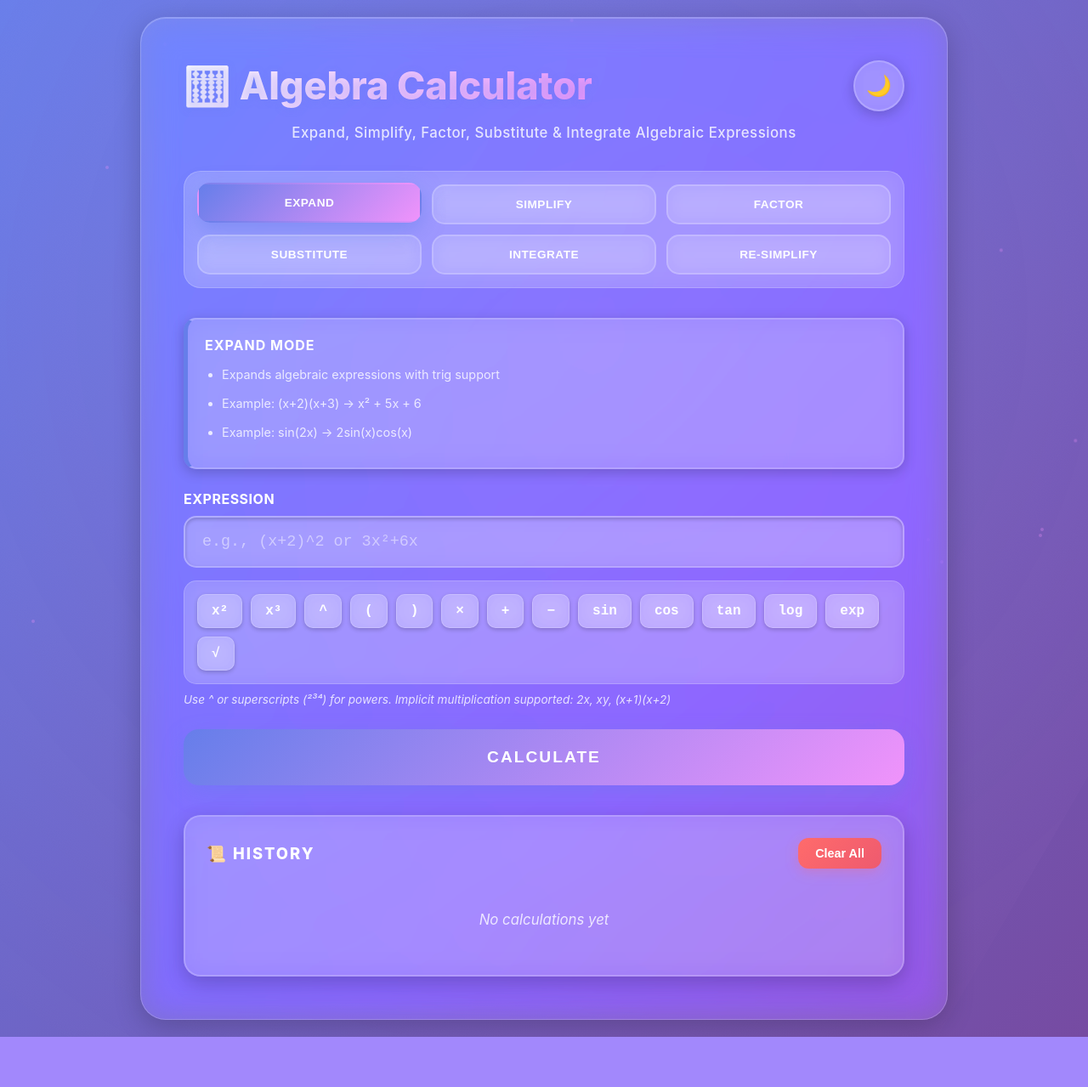
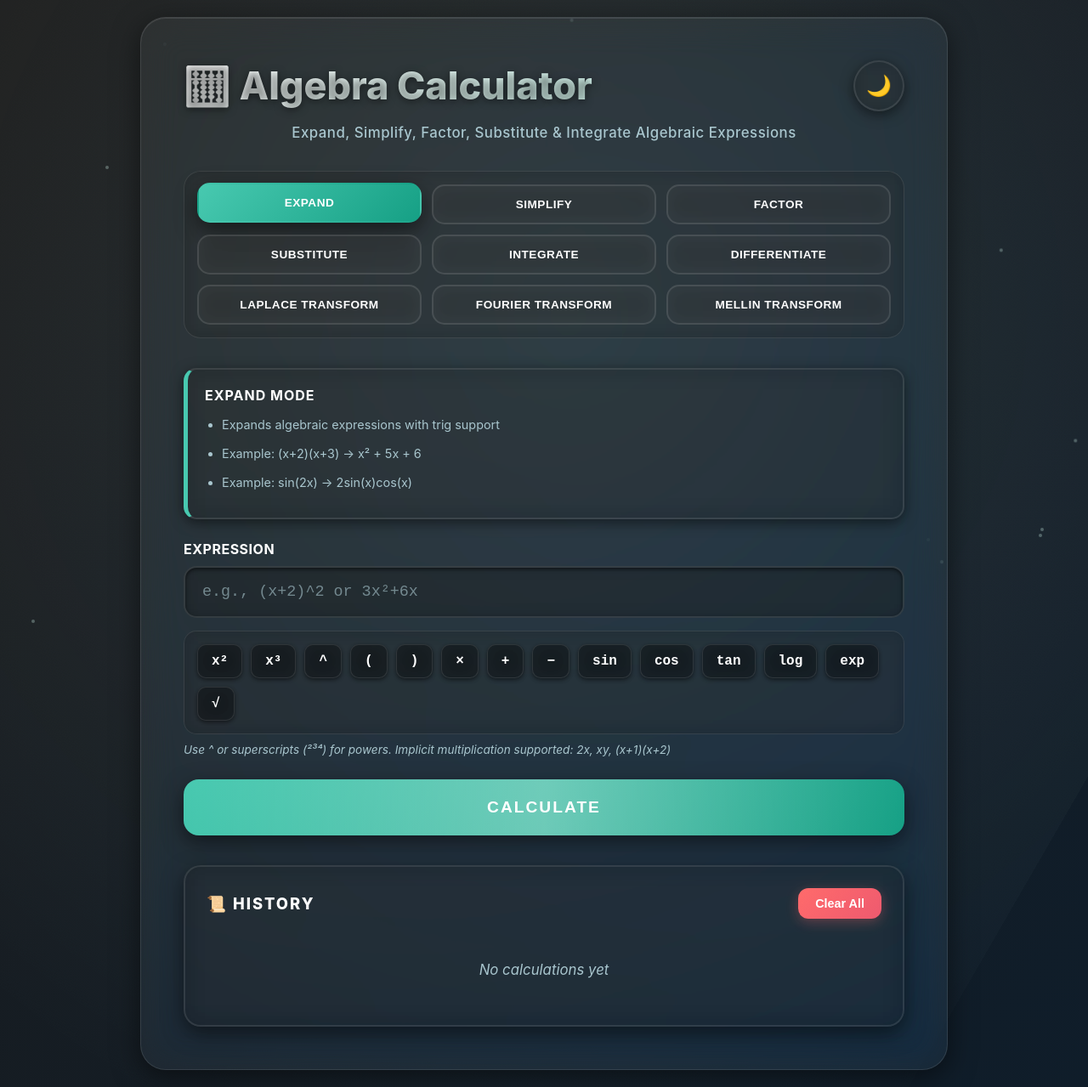
Before and after one commit to Aquaa19/MathExprWeb, a Flask app: page / in a window 1280 px wide. Shown: the whole page at 85% size. Before the commit the page ends 1220 px from the top, so only its background shows below. Run offline with Flask 3, Linux system fonts and the light colour scheme.

Commit message:
feat(calculus, ui): Massive calculus feature expansion and theme overhaul
This release introduces four new symbolic calculation modes and significantly refactors the core integration logic for greater reliability, alongside major frontend usability and styling improvements.

Features & Enhancements:
- **New Modes:** Added dedicated modes for Differentiation (Nth-order) and three Integral Transforms: Laplace, Fourier, and Mellin.
- **Integration Reliability:** Refactored integration pipeline to fully leverage sympy.integrate, ensuring robust support for complex forms like **Trigonometric Substitution** and **Partial Fractions**.
- **UI/UX Refinement:** Moved the **Re-Simplify** functionality from the main mode selection into a contextual action button in the result panel.
- **Loading State:** Implemented a visual **progress bar loop** on the Calculate button during API requests to indicate active computation.
- **Theming:** Applied new color palettes for both themes: **Dark Theme (Teal/Emerald)** and **Light Theme (Complimentary Cherry)**, and updated the mode button hover effect (dark text on hover).

Refactoring:
- **Cleanup:** Removed redundant manualintegrate import from solver_utils.py.
- **API Consistency:** Standardized all solver utility functions to consistently return (display_result, latex_output, error).

```diff
--- a/app.py
+++ b/app.py
@@ -2,7 +2,9 @@
 from flask import Flask, render_template, request, jsonify
 from solver_utils import (
     expand_expr, simplify_expr, factor_expr, substitute_expr,
-    integrate_expr, resimplify_expr
+    integrate_expr, resimplify_expr,
+    laplace_transform_expr, fourier_transform_expr, mellin_transform_expr,
+    differentiate_expr # New import
 )
 import os
 
@@ -19,35 +21,56 @@
     expr = data.get('expr', '')
 
     if mode == 'expand':
-        res, err = expand_expr(expr)
+        display, latex, err = expand_expr(expr)
         if err:
             return jsonify({'ok': False, 'error': err}), 400
-        return jsonify({'ok': True, 'result': res})
+        return jsonify({'ok': True, 'result': display, 'latex': latex})
     elif mode == 'simplify':
-        res, err = simplify_expr(expr)
+        display, latex, err = simplify_expr(expr)
         if err:
             return jsonify({'ok': False, 'error': err}), 400
-        return jsonify({'ok': True, 'result': res})
+        return jsonify({'ok': True, 'result': display, 'latex': latex})
     elif mode == 'factor':
-        res, err = factor_expr(expr)
+        display, latex, err = factor_expr(expr)
         if err:
             return jsonify({'ok': False, 'error': err}), 400
-        return jsonify({'ok': True, 'result': res})
+        return jsonify({'ok': True, 'result': display, 'latex': latex})
     elif mode == 'substitute':
-        res, err = substitute_expr(expr)
+        display, latex, err = substitute_expr(expr)
         if err:
             return jsonify({'ok': False, 'error': err}), 400
-        return jsonify({'ok': True, 'result': res})
+        return jsonify({'ok': True, 'result': display, 'latex': latex})
     elif mode == 'integrate':
         display, latex, err = integrate_expr(expr)
         if err:
             return jsonify({'ok': False, 'error': err}), 400
         return jsonify({'ok': True, 'result': display, 'latex': latex})
-    elif mode == 'resimplify':
-        res, err = resimplify_expr(expr)
+    elif mode == 'differentiate':
+        display, latex, err = differentiate_expr(expr)
         if err:
             return jsonify({'ok': False, 'error': err}), 400
-        return jsonify({'ok': True, 'result': res})
+        return jsonify({'ok': True, 'result': display, 'latex': latex})
+    # 'resimplify' mode is now an action button on the result section
+    elif mode == 'resimplify':
+        display, latex, err = resimplify_expr(expr)
+        if err:
+            return jsonify({'ok': False, 'error': err}), 400
+        return jsonify({'ok': True, 'result': display, 'latex': latex})
+    elif mode == 'laplace_t':
+        display, latex, err = laplace_transform_expr(expr)
+        if err:
+            return jsonify({'ok': False, 'error': err}), 400
+        return jsonify({'ok': True, 'result': display, 'latex': latex})
+    elif mode == 'fourier_t':
+        display, latex, err = fourier_transform_expr(expr)
+        if err:
+            return jsonify({'ok': False, 'error': err}), 400
+        return jsonify({'ok': True, 'result': display, 'latex': latex})
+    elif mode == 'mellin_t':
+        display, latex, err = mellin_transform_expr(expr)
+        if err:
+            return jsonify({'ok': False, 'error': err}), 400
+        return jsonify({'ok': True, 'result': display, 'latex': latex})
     else:
         return jsonify({'ok': False, 'error': f"Unknown mode '{mode}'"}), 400
 
--- a/static/css/style.css
+++ b/static/css/style.css
@@ -5,35 +5,37 @@
 }
 
 :root {
-    --primary: #667eea;
-    --secondary: #764ba2;
-    --accent: #f093fb;
-    --bg-start: #667eea;
-    --bg-end: #764ba2;
-    --glass-bg: rgba(255, 255, 255, 0.1);
-    --glass-border: rgba(255, 255, 255, 0.2);
+    /* DARK THEME: TEAL/EMERALD (RETAINED) */
+    --primary: #48c9b0; /* Bright Teal (Buttons, main accent) */
+    --secondary: #16a085; /* Dark Teal (Gradient end) */
+    --accent: #d4f7ef; /* Very Light Teal (Subtle highlights/glow) */
+    --bg-start: #1c1c1c; /* Very Dark Gray/Black */
+    --bg-end: #0f1d2a; /* Dark Navy/Teal */
+    --glass-bg: rgba(255, 255, 255, 0.05);
+    --glass-border: rgba(255, 255, 255, 0.1);
     --text-primary: #ffffff;
-    --text-secondary: rgba(255, 255, 255, 0.8);
-    --card-bg: rgba(255, 255, 255, 0.15);
-    --input-bg: rgba(255, 255, 255, 0.2);
+    --text-secondary: #a9c6ce; /* Off-white/Gray for secondary text */
+    --card-bg: rgba(0, 0, 0, 0.2);
+    --input-bg: rgba(0, 0, 0, 0.3);
     --input-text: #ffffff;
-    --shadow: rgba(0, 0, 0, 0.2);
+    --shadow: rgba(0, 0, 0, 0.5);
 }
 
 [data-theme="light"] {
-    --primary: #667eea;
-    --secondary: #764ba2;
-    --accent: #f093fb;
-    --bg-start: #e0e7ff;
-    --bg-end: #fce7f3;
-    --glass-bg: rgba(255, 255, 255, 0.7);
-    --glass-border: rgba(255, 255, 255, 0.5);
-    --text-primary: #1f2937;
-    --text-secondary: #4b5563;
-    --card-bg: rgba(255, 255, 255, 0.6);
-    --input-bg: rgba(255, 255, 255, 0.8);
+    /* LIGHT THEME: COMPLIMENTARY CHERRY (NEW) */
+    --primary: #e74c3c; /* Bright Red/Cherry (Buttons, accents) */
+    --secondary: #c0392b; /* Deep Red/Maroon (Gradient end) */
+    --accent: #ff6f7a; /* Pink Accent */
+    --bg-start: #f5f8fb; /* Very Light, Cool White */
+    --bg-end: #fbeaea; /* Very Light Pink/Red tint */
+    --glass-bg: rgba(255, 255, 255, 0.85);
+    --glass-border: rgba(0, 0, 0, 0.1);
+    --text-primary: #2c3e50; /* Dark Charcoal Blue */
+    --text-secondary: #8492a6; /* Medium Gray for muted text */
+    --card-bg: rgba(255, 255, 255, 0.7);
+    --input-bg: #ffffff;
     --input-text: #1f2937;
-    --shadow: rgba(0, 0, 0, 0.1);
+    --shadow: rgba(0, 0, 0, 0.15);
 }
 
 body {
@@ -110,7 +112,8 @@
     -webkit-background-clip: text;
     -webkit-text-fill-color: transparent;
     background-clip: text;
-    text-shadow: 0 2px 10px rgba(102, 126, 234, 0.3);
+    /* Adjusted shadow for dynamic primary color */
+    text-shadow: 0 2px 10px var(--shadow);
     display: flex;
     align-items: center;
     gap: 15px;
@@ -201,16 +204,17 @@
 }
 
 .mode-btn:hover {
-    color: #ffffff;
+    color: #0d3831; /* NEW: Dark Green/Teal text color on hover */
     transform: translateY(-3px);
     box-shadow: 0 8px 20px var(--shadow);
     border-color: var(--primary);
 }
 
 .mode-btn.active {
-    background: linear-gradient(135deg, var(--primary) 0%, var(--accent) 100%);
+    background: linear-gradient(135deg, var(--primary) 0%, var(--secondary) 100%);
     color: white;
-    box-shadow: 0 8px 25px rgba(102, 126, 234, 0.5);
+    /* Adjusted shadow to use dynamic primary color */
+    box-shadow: 0 8px 25px var(--shadow);
     transform: translateY(-2px);
     border-color: transparent;
 }
@@ -322,7 +327,7 @@
 .calculate-btn {
     width: 100%;
     padding: 22px;
-    background: linear-gradient(135deg, var(--primary) 0%, var(--accent) 100%);
+    background: linear-gradient(135deg, var(--primary) 0%, var(--secondary) 100%);
     color: white;
     border: none;
     border-radius: 18px;
@@ -332,7 +337,8 @@
     transition: all 0.4s cubic-bezier(0.4, 0, 0.2, 1);
     text-transform: uppercase;
     letter-spacing: 2px;
-    box-shadow: 0 8px 25px rgba(102, 126, 234, 0.4);
+    /* Adjusted shadow to use dynamic primary color */
+    box-shadow: 0 8px 25px var(--shadow);
     position: relative;
     overflow: hidden;
     display: flex;
@@ -345,7 +351,7 @@
     content: '';
     position: absolute;
     top: 0;
-    left: -100%;
+    left: 0;
     width: 100%;
     height: 100%;
     background: linear-gradient(90deg, transparent, rgba(255,255,255,0.3), transparent);
--- a/static/js/app.js
+++ b/static/js/app.js
@@ -51,14 +51,43 @@
         ],
         helper: 'Examples: "x^2" → ∫x²dx, "x^2; x" → ∫x²dx, "x^2; x=0,1" → definite integral from 0 to 1'
     },
-    resimplify: {
-        title: 'Re-Simplify Mode',
+    // NEW MODE: DIFFERENTIATE
+    differentiate: {
+        title: 'Differentiation Mode',
         items: [
-            'Aggressively simplifies already computed results',
-            'Applies trig simplification and log combining',
-            'Useful for cleaning up integration results'
+            'Finds the derivative of an expression',
+            'Format: expr or expr; var, order',
+            'Example: sin(x^2); x, 2 (for second derivative)'
         ],
-        helper: 'Paste a previous result to simplify it further. Automatically strips "+ C" from indefinite integrals.'
+        helper: 'Format: expr; var, order. Default is first derivative w.r.t. x. Example: x^3; x, 2'
+    },
+    // REMOVED: resimplify mode
+    laplace_t: {
+        title: 'Laplace Transform',
+        items: [
+            'Computes the Laplace Transform L{f(t)}(s)',
+            'Format: expr; input_var, transform_var',
+            'Example: exp(-a*t); t, s'
+        ],
+        helper: 'Format: expr; input_var, transform_var. Example: 1/(t+1); t, s'
+    },
+    fourier_t: {
+        title: 'Fourier Transform',
+        items: [
+            'Computes the Fourier Transform F{f(x)}(k)',
+            'Uses SymPy\'s default convention (e.g., in terms of k)',
+            'Example: exp(-x^2); x, k'
+        ],
+        helper: 'Format: expr; input_var, transform_var. Example: exp(-abs(x)); x, k'
+    },
+    mellin_t: {
+        title: 'Mellin Transform',
+        items: [
+            'Computes the Mellin Transform M{f(x)}(s)',
+            'Result includes the fundamental strip (a, b)',
+            'Example: exp(-x); x, s'
+        ],
+        helper: 'Format: expr; input_var, transform_var. Example: x**a*exp(-x); x, s'
     }
 };
 
@@ -128,6 +157,12 @@
     const btnText = document.getElementById('btnText');
     const btnLoader = document.getElementById('btnLoader');
 
+    if (isLoading) {
+        btn.classList.add('calculating');
+    } else {
+        btn.classList.remove('calculating');
+    }
+
     btn.disabled = isLoading;
     btnText.style.display = isLoading ? 'none' : 'inline';
     btnLoader.style.display = isLoading ? 'inline-block' : 'none';
@@ -140,6 +175,7 @@
     const latexSection = document.getElementById('latexSection');
     const latexRender = document.getElementById('latexRender');
     const exportBtn = document.getElementById('exportLatexBtn');
+    const resimplifyBtn = document.getElementById('resimplifyBtn'); // NEW
 
     resultContent.textContent = result;
 
@@ -147,6 +183,7 @@
         resultContent.classList.add('error');
         latexSection.style.display = 'none';
         exportBtn.style.display = 'none';
+        resimplifyBtn.style.display = 'none'; // Hide on error
         currentLatex = null;
     } else {
         resultContent.classList.remove('error');
@@ -163,18 +200,19 @@
                     displayMode: true
                 });
                 latexSection.style.display = 'block';
-                exportBtn.style.display = 'block';
             } catch (e) {
                 console.error('KaTeX rendering error:', e);
                 latexRender.textContent = latex;
                 latexSection.style.display = 'block';
-                exportBtn.style.display = 'block';
             }
         } else {
             latexSection.style.display = 'none';
-            exportBtn.style.display = 'none';
             currentLatex = null;
         }
+
+        // Show Export and Re-Simplify on success
+        exportBtn.style.display = 'block';
+        resimplifyBtn.style.display = 'block';
     }
 
     resultSection.classList.add('show');
@@ -213,6 +251,42 @@
         }
     } catch (error) {
         displayResult(`❌ Network error: ${error.message}`, null, true);
+    } finally {
+        setLoading(false);
+    }
+}
+
+// NEW: Function to handle Re-Simplify button click
+async function processResimplification() {
+    const exprToSimplify = document.getElementById('resultContent').textContent.trim();
+
+    if (!exprToSimplify || exprToSimplify.startsWith('❌') || exprToSimplify.startsWith('⚠️')) {
+        return;
+    }
+
+    setLoading(true);
+
+    try {
+        const response = await fetch('/api/solve', {
+            method: 'POST',
+            headers: { 'Content-Type': 'application/json' },
+            body: JSON.stringify({
+                mode: 'resimplify', // Fixed mode call
+                expr: exprToSimplify
+            })
+        });
+
+        const data = await response.json();
+
+        if (data.ok) {
+            // Display the new simplified result without changing the currentMode
+            displayResult(data.result, data.latex || null, false);
+            // Optionally: Update history with the resimplified result if needed, but not done here to keep history clean.
+        } else {
+            displayResult(data.error || 'Re-simplification failed.', null, true);
+        }
+    } catch (error) {
+        displayResult(`❌ Network error during Re-Simplify: ${error.message}`, null, true);
     } finally {
         setLoading(false);
     }
@@ -282,8 +356,9 @@
 document.getElementById('themeToggle').addEventListener('click', toggleTheme);
 document.getElementById('calculateBtn').addEventListener('click', processExpression);
 document.getElementById('clearHistoryBtn').addEventListener('click', clearHistory);
+document.getElementById('resimplifyBtn').addEventListener('click', processResimplification); // NEW LISTENER
 
-// Export LaTeX functionality
+// Export LaTeX functionality (omitted for brevity, remains unchanged)
 document.getElementById('exportLatexBtn').addEventListener('click', () => {
     const expr = document.getElementById('expression').value.trim();
     const result = document.getElementById('resultContent').textContent.trim();
@@ -390,6 +465,7 @@
     newWindow.document.close();
 });
 
+
 // Enter key support
 document.getElementById('expression').addEventListener('keypress', (e) => {
     if (e.key === 'Enter') {
--- a/templates/index.html
+++ b/templates/index.html
@@ -5,7 +5,6 @@
     <meta name="viewport" content="width=device-width, initial-scale=1.0">
     <title>Advanced Algebra Calculator</title>
     <link rel="stylesheet" href="{{ url_for('static', filename='css/style.css') }}">
-    <!-- KaTeX for LaTeX rendering -->
     <link rel="stylesheet" href="https://cdn.jsdelivr.net/npm/katex@0.16.9/dist/katex.min.css">
     <script defer src="https://cdn.jsdelivr.net/npm/katex@0.16.9/dist/katex.min.js"></script>
     <script defer src="https://cdn.jsdelivr.net/npm/katex@0.16.9/dist/contrib/auto-render.min.js"></script>
@@ -26,7 +25,9 @@
             <button class="mode-btn" data-mode="factor">Factor</button>
             <button class="mode-btn" data-mode="substitute">Substitute</button>
             <button class="mode-btn" data-mode="integrate">Integrate</button>
-            <button class="mode-btn" data-mode="resimplify">Re-Simplify</button>
+            <button class="mode-btn" data-mode="differentiate">Differentiate</button> <button class="mode-btn" data-mode="laplace_t">Laplace Transform</button>
+            <button class="mode-btn" data-mode="fourier_t">Fourier Transform</button>
+            <button class="mode-btn" data-mode="mellin_t">Mellin Transform</button>
         </div>
 
         <div class="info-box" id="modeInfo">
@@ -70,6 +71,11 @@
         <div class="result-section" id="resultSection">
             <div class="result-header">
                 <div class="result-label">Result</div>
+
+                <button class="resimplify-btn" id="resimplifyBtn" style="display: none;" title="Re-simplify the current result">
+                    ♻️ Re-Simplify
+                </button>
+
                 <button class="export-latex-btn" id="exportLatexBtn" style="display: none;">
                     📄 Export LaTeX
                 </button>
```
Also changed, not shown: other parts of static/css/style.css (+31 -5 lines), solver_utils.py (+165 -64 lines), README.md.
